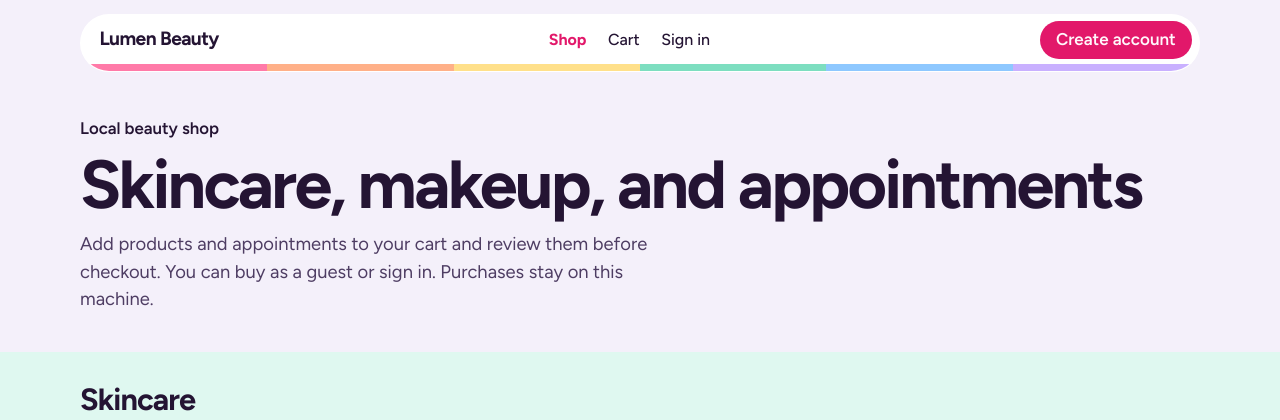
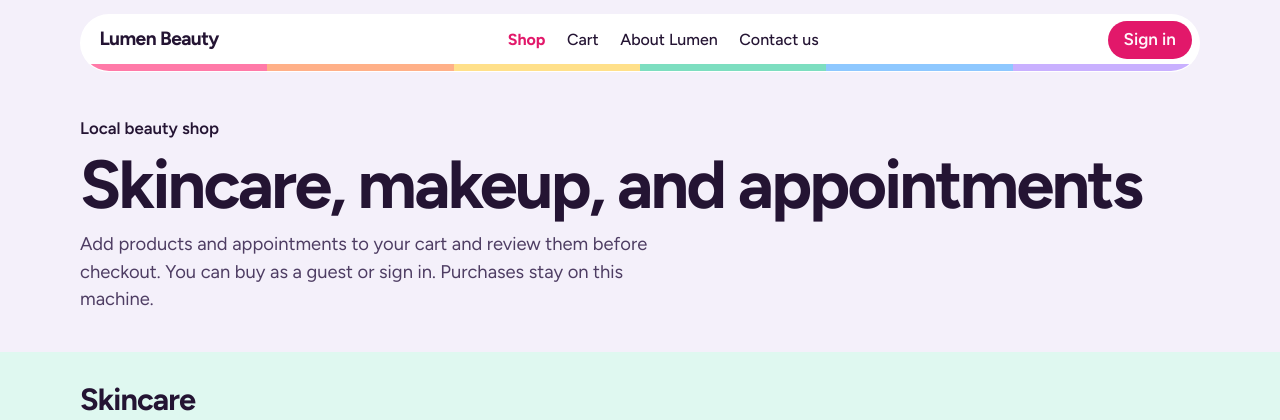
Before and after one commit to CodyisLucky/AI_Support_Agent_Demo, a FastAPI app: page / in a window 1280 px wide. Shown: the top 420 px of the page. Run offline with FastAPI, Linux system fonts and the light colour scheme.

Commit message:
Push update

```diff
--- a/app/main.py
+++ b/app/main.py
@@ -642,6 +642,16 @@ def register(
     return RedirectResponse("/account", status_code=303)
 
 
+@app.get("/about")
+def about(request: Request):
+    return render(request, "about.html")
+
+
+@app.get("/contact")
+def contact(request: Request):
+    return render(request, "contact.html")
+
+
 @app.get("/account")
 def account(request: Request):
     user = current_user(request)
--- a/app/static/style.css
+++ b/app/static/style.css
@@ -267,6 +267,8 @@ h3 { margin: 0.15rem 0 0; font-size: 1.15rem; letter-spacing: -0.02em; }
 .checkout { max-width: 42rem; margin-inline: auto; }
 
 .panel { margin-top: 0.5rem; }
+
+.panel .button { margin-top: 1.15rem; }
 
 fieldset {
   margin: 0;
--- a/app/templates/base.html
+++ b/app/templates/base.html
@@ -19,10 +19,10 @@
       <nav class="nav" aria-label="Primary">
         <a href="/" {% if request.url.path == "/" %}aria-current="page"{% endif %}>Shop</a>
         <a href="/cart" {% if request.url.path == "/cart" %}aria-current="page"{% endif %}>Cart{% if cart_count %} ({{ cart_count }}){% endif %}</a>
+        <a href="/about" {% if request.url.path == "/about" %}aria-current="page"{% endif %}>About Lumen</a>
+        <a href="/contact" {% if request.url.path == "/contact" %}aria-current="page"{% endif %}>Contact us</a>
         {% if user %}
           <a href="/account" {% if request.url.path == "/account" %}aria-current="page"{% endif %}>Account</a>
-        {% else %}
-          <a href="/login" {% if request.url.path == "/login" %}aria-current="page"{% endif %}>Sign in</a>
         {% endif %}
       </nav>
       <div class="nav-action">
@@ -31,7 +31,7 @@
             <button class="link" type="submit">Sign out</button>
           </form>
         {% else %}
-          <a class="nav-accent" href="/register" {% if request.url.path == "/register" %}aria-current="page"{% endif %}>Create account</a>
+          <a class="nav-accent" href="/login" {% if request.url.path == "/login" %}aria-current="page"{% endif %}>Sign in</a>
         {% endif %}
       </div>
       </div>
```
Also changed, not shown: DESIGN.md (+1 -1 lines), app/templates/about.html (added, +22 -0 lines), app/templates/contact.html (added, +33 -0 lines), 2 other files.
